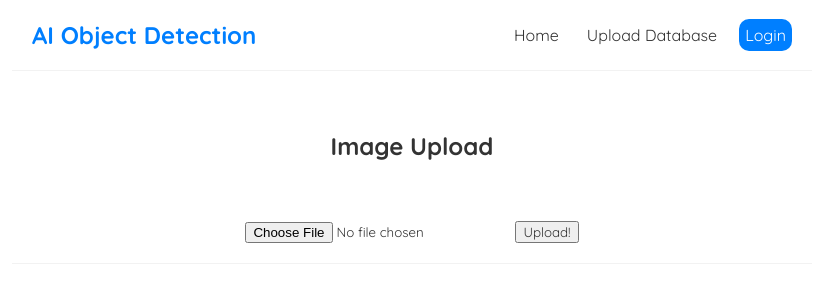
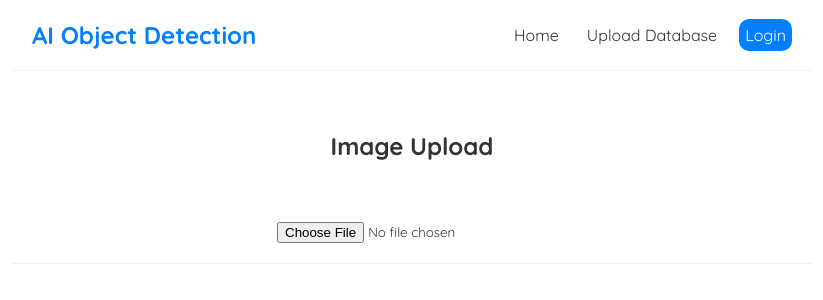
Before and after one commit to SeanSon2005/ObjDumpAI, a React (Create React App) app in the folder client/: page / in a window 1280 px wide. Shown: the top 300 px of the page, without its empty margins (228-1051 px from the left). Built offline with nearby package versions, Linux system fonts and the light colour scheme.

Commit message:
Fixed upload button (only present after user selected a file)

```diff
--- a/client/src/App.js
+++ b/client/src/App.js
@@ -54,6 +54,9 @@ class App extends Component {
                         Last Modified:{" "}
                         {this.state.selectedFile.lastModifiedDate.toDateString()}
                     </p>
+                    <button onClick={this.onFileUpload}>
+                        Upload!
+                    </button>
                 </div>
             );
         } else {
@@ -80,9 +83,7 @@ class App extends Component {
                         type="file"
                         onChange={this.onFileChange}
                     />
-                    <button onClick={this.onFileUpload}>
-                        Upload!
-                    </button></center>
+                    </center>
 
                 </div>
                 {this.fileData()}
```
